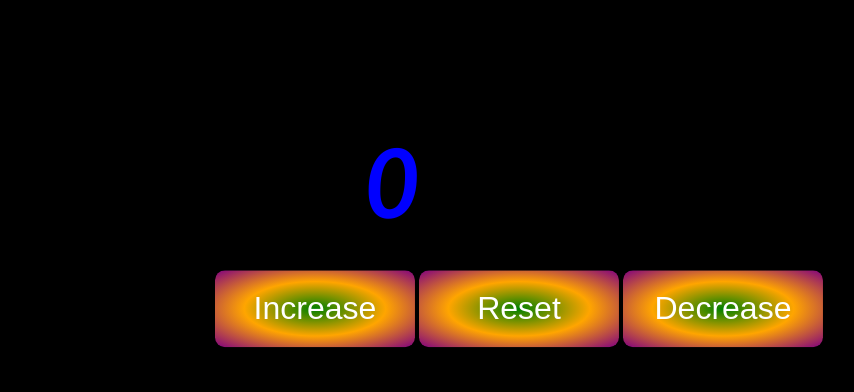
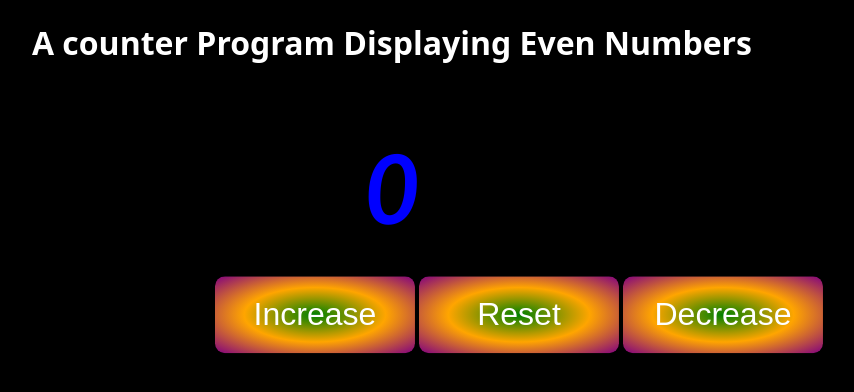
Before and after one commit to Paddy-coy/Even_Number-Counter-Program, a plain HTML site: page index.html in a window 1280 px wide. Shown: the whole page, without its empty margins (248-1102 px from the left). Drawn offline with Linux system fonts and the light colour scheme.

Commit message:
made a change

```diff
--- a/index.html
+++ b/index.html
@@ -8,7 +8,7 @@
     <script src="index.js" defer></script>
 </head>
 <body>
-    <h1>A counter Program Displaying Even Numbers</h1>
+    <h1 style="color: white;font-family: system-ui, -apple-system, BlinkMacSystemFont, 'Segoe UI', Roboto, Oxygen, Ubuntu, Cantarell, 'Open Sans', 'Helvetica Neue', sans-serif;text-align: center;">A counter Program Displaying Even Numbers</h1>
    <h1 id="countH1">
     0
    </h1>
```
